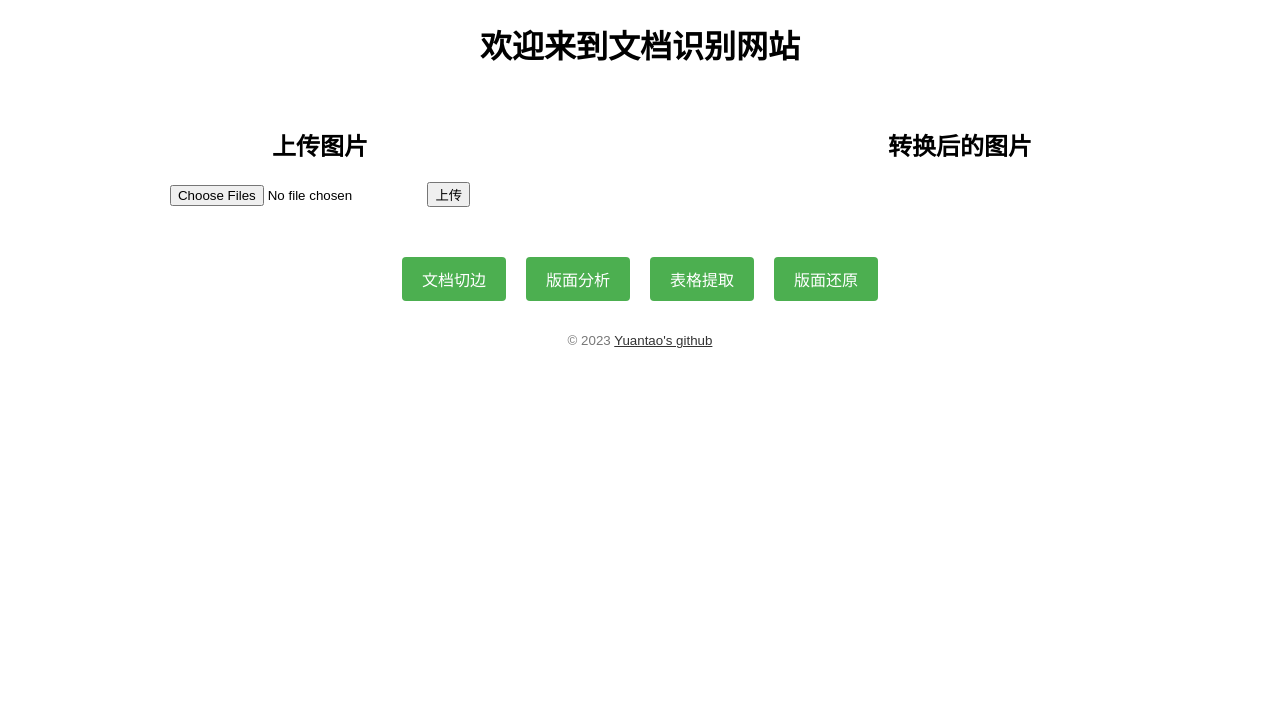
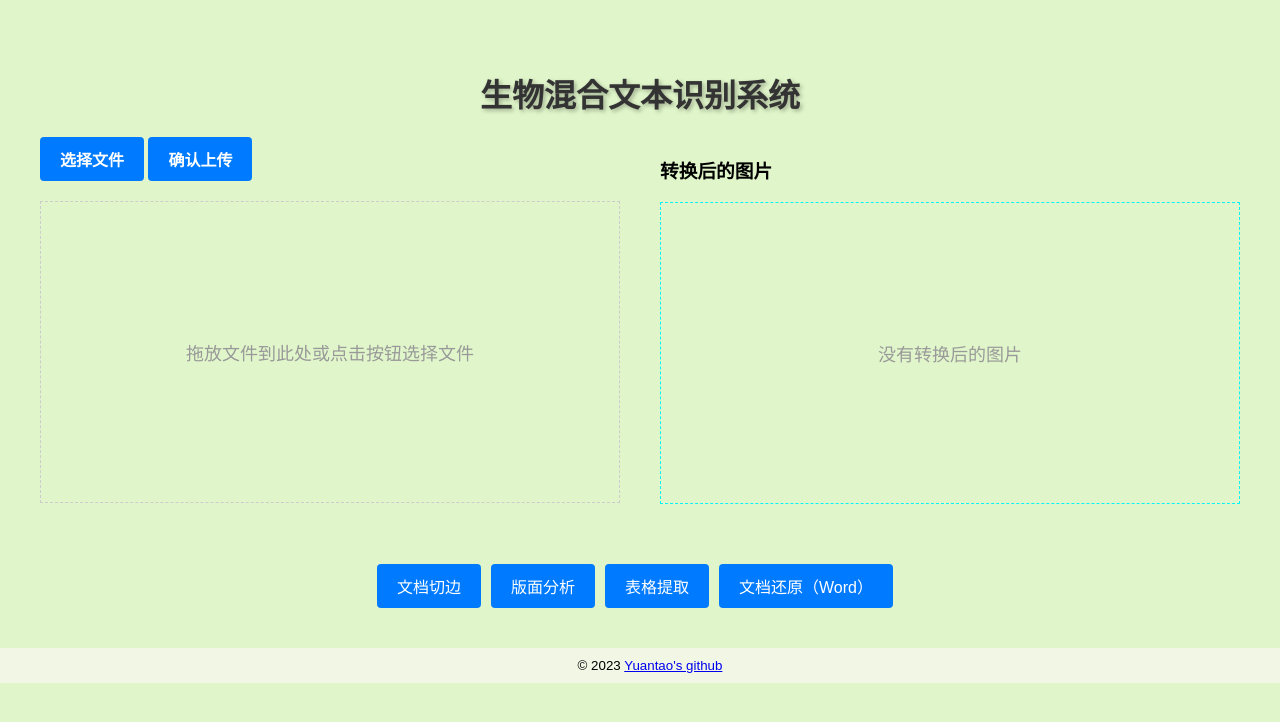
Before and after one commit to yuanyatao/my_flask, a Flask app: page / in a window 1280 px wide. Shown: the top 722 px of the page. Run offline with Flask 3, Linux system fonts and the light colour scheme.

Commit message:
优化网页布局1

```diff
--- a/app.py
+++ b/app.py
@@ -3,48 +3,58 @@ import os
 
 app = Flask(__name__)
 
-# 设置上传文件的保存目录
-app.config['UPLOAD_FOLDER'] = 'static/uploads'
-
-@app.route('/', methods=['GET', 'POST'])
+@app.route('/')
 def index():
-    if request.method == 'POST':
-        return upload()
     return render_template('index.html')
-
 
 @app.route('/upload', methods=['POST'])
 def upload():
-    # 获取上传的文件
-    uploaded_files = request.files.getlist('file')
+    if 'file' not in request.files:
+        return '没有选择文件'
 
-    # 创建保存文件的文件夹
-    if not os.path.exists(app.config['UPLOAD_FOLDER']):
-        os.makedirs(app.config['UPLOAD_FOLDER'])
+    file = request.files['file']
+    if file.filename == '':
+        return '没有选择文件'
 
-    filenames = []
-    for file in uploaded_files:
-        if file:
-            # 保存文件到服务器
-            filename = file.filename
-            file_path = os.path.join(app.config['UPLOAD_FOLDER'], filename)
-            file.save(file_path)
-            filenames.append(filename)
+    if file:
+        filename = file.filename
+        file.save(os.path.join('static/uploads', filename))
+        return render_template('index.html', filenames=get_filenames_from_folder('uploads'))
 
+@app.route('/process/button1', methods=['POST'])
+def process_button1():
+    filenames = get_filenames_from_folder('products')
+    # 处理按钮1的逻辑
     return render_template('index.html', filenames=filenames)
 
-@app.route('/process', methods=['POST'])
-def process():
-    action = request.form.get('action')
-    filename = request.form.get('filename')
+@app.route('/process/button2', methods=['POST'])
+def process_button2():
+    filenames = get_filenames_from_folder('products')
+    # 处理按钮2的逻辑
+    return render_template('index.html', filenames=filenames)
 
-    # 在这里添加相应按钮点击事件的处理逻辑
-    # 根据 action 的值进行相应的操作
+@app.route('/process/button3', methods=['POST'])
+def process_button3():
+    filenames = get_filenames_from_folder('products')
+    # 处理按钮3的逻辑
+    return render_template('index.html', filenames=filenames)
 
-    return render_template('index.html', filenames=[filename])
+@app.route('/process/button4', methods=['POST'])
+def process_button4():
+    filenames = get_filenames_from_folder('products')
+    # 处理按钮4的逻辑
+    return render_template('index.html', filenames=filenames)
+
+def get_filenames_from_folder(folder):
+    folder_path = os.path.join('static', folder)
+    filenames = []
+    for filename in os.listdir(folder_path):
+        if os.path.isfile(os.path.join(folder_path, filename)):
+            filenames.append(filename)
+    return filenames
 
 if __name__ == '__main__':
-    app.run(debug=True)
+    app.run()
 # from flask import Flask
 # from flask import url_for  #
 # from markupsafe import escape
--- a/static/css/style.css
+++ b/static/css/style.css
@@ -1,85 +1,181 @@
-/* 全局样式 */
+/* 基本样式 */
 body {
     font-family: Arial, sans-serif;
     margin: 0;
     padding: 0;
+    background: #e0f6ca;
   }
 
-h1, h2 {
+  .container {
+    max-width: 1200px;
+    margin: 0 auto;
+    padding: 20px;
+  }
+
+  h2 {
     text-align: center;
   }
 
-a {
+  h1{
+    font-family: "Segoe UI", Tahoma, Geneva, Verdana, sans-serif;
+    font-size: 32px;
     color: #333;
+    text-align: center;
+    margin-top: 50px;
+    text-shadow: 2px 2px 4px rgba(0, 0, 0, 0.3);
   }
-
-/* 上传部分样式 */
+  /* 上传图片部分样式 */
   .upload-section {
     display: flex;
     justify-content: center;
     align-items: flex-start;
-    margin-top: 30px;
+    flex-wrap: wrap; /* 添加 flex-wrap 属性 */
   }
 
-.left-section, .right-section {
-    width: 50%;
-    padding: 10px;
+  .top-section {
+    display: flex;
+    justify-content: space-between;
+    width: 100%;
+    margin-bottom: 20px;
+  }
+
+  .bottom-section {
+    display: flex;
+    justify-content: center;
+    align-items: center; /* 添加 align-items 属性 */
+    width: 100%;
+    margin-top: 20px;
   }
 
   .left-section {
+    flex: 1;
+    padding-right: 20px;
+  }
+
+  .right-section {
+    flex: 1;
+    padding-left: 20px;
+  }
+
+  form {
+    margin-bottom: 20px;
+  }
+
+  input[type="file"] {
+
+     display: none;/* 隐藏原始的文件上传按钮 */
+  }
+  .custom-file-upload,
+  .custom-file-select {
+  display: inline-block;
+  padding: 10px 20px;
+  font-size: 16px;
+  font-weight: bold;
+  text-align: center;
+  cursor: pointer;
+  background-color: #007bff;
+  color: #fff;
+  border: none;
+  border-radius: 4px;
+  transition: background-color 0.3s ease;
+}
+
+.custom-file-upload:hover,
+.custom-file-select:hover{
+  background-color: #6afa03;
+}
+  .upload-placeholder
+    {
+    border: 1px dashed #ccc;
+    height: 300px;
     display: flex;
-    flex-direction: column;
     align-items: center;
+    justify-content: center;
+  }
+  .conversion-placeholder {
+    border: 1px dashed #05f4f8;
+    height: 300px;
+    display: flex;
+    align-items:center;
+    justify-content: center;
+  }
+  .upload-placeholder p,
+  .conversion-placeholder p {
+    font-size: 18px;
+    color: #999;
+  }
+
+  .convert-img {
+    width: 200px;
+    height: 300px;
   }
 
   .image-queue {
     display: flex;
-    flex-wrap: nowrap;
-    overflow-x: auto;
-    max-height: 200px;
-    margin-top: 10px;
+    flex-wrap: wrap;
+    justify-content: flex-start;
   }
 
   .image-queue img {
+    width: 100px;
     height: 100px;
+    object-fit: cover;
     margin-right: 10px;
-    object-fit: cover;
+    margin-bottom: 10px;
   }
 
-.right-section img {
-    max-width: 100%;
-    height: auto;
-    margin-top: 10px;
+  /* 转换后的图片部分样式 */
+  .conversion-buttons {
+    display: flex;
+    justify-content: center;
+    margin-top: 20px;
   }
 
-/* 按钮样式 */
-.button-section {
-    display: flex;
-    justify-content: center;
-    margin-top: 30px;
+  .conversion-buttons form {
+    margin-right: 10px;
   }
 
-.action-button {
-    margin: 0 10px;
+  .conversion-buttons button {
     padding: 10px 20px;
     font-size: 16px;
-    background-color: #4CAF50;
+    background-color: #007bff;
     color: #fff;
     border: none;
     border-radius: 4px;
     cursor: pointer;
   }
 
-.action-button:hover {
-    background-color: #45a049;
+  .conversion-buttons button:hover {
+    background-color: #83fa03;
   }
 
-/* 页脚样式 */
-footer {
-    text-align: center;
-    margin-top: 30px;
+  .conversion-placeholder img {
+    max-width: 100%;
+    height: auto;
+    margin-bottom: 10px;
   }
 
-footer small {
-    color: #777;
+  .footer {
+    /* position: fixed; */
+    bottom: 0;
+    left: 0;
+    width: 100%;
+    background-color: #f2f6e5;
+    padding: 10px;
+    display: flex;
+    justify-content: center;
+    align-items: center;
   }
+
+  /* 响应式布局 */
+  @media (max-width: 768px) {
+    .upload-section {
+      flex-direction: column;
+    }
+
+    .left-section,
+    .right-section {
+      padding: 0;
+      margin-bottom: 20px;
+    }
+  }
--- a/templates/index.html
+++ b/templates/index.html
@@ -4,41 +4,112 @@
     <meta charset="utf-8">
     <link rel="stylesheet" href="{{ url_for('static', filename='css/style.css') }}" type="text/css">
     <link rel="icon" href="{{ url_for('static', filename='icon.jpg') }}">
-    <title>文档识别</title>
+    <title>生物混合文档识别</title>
 </head>
 <body>
-    <h1>欢迎来到文档识别网站</h1>
+    <div class="container">
+        <h1>生物混合文本识别系统</h1>
 
         <div class="upload-section">
+            <div class="top-section">
                 <div class="left-section">
-            <h2>上传图片</h2>
-            <form method="post" enctype="multipart/form-data">
-                <input type="file" name="file" multiple>
-                <input type="submit" value="上传">
+                    <form action="{{ url_for('upload') }}" method="POST" enctype="multipart/form-data">
+                        <label for="file-select" class="custom-file-select">
+                            <input type="file" id="file-select" name="file" accept="image/*">
+                            选择文件
+                        </label>
+                        <label for="confirm-upload" class="custom-file-upload">
+                            <input type="submit" id="confirm-upload" name="submit" style="display: none;">
+                            确认上传
+                        </label>
+
                     </form>
+                    <div class="upload-placeholder" id="upload-area">
+                        <p>拖放文件到此处或点击按钮选择文件</p>
+                    </div>
+                    <script>
+                        var uploadArea = document.getElementById('upload-area');
+
+                        uploadArea.addEventListener('dragover', function(event) {
+                            event.preventDefault();
+                            uploadArea.classList.add('drag-over');
+                        });
+
+                        uploadArea.addEventListener('dragenter', function(event) {
+                            event.preventDefault();
+                            uploadArea.classList.add('drag-over');
+                        });
+
+                        uploadArea.addEventListener('dragleave', function(event) {
+                            event.preventDefault();
+                            uploadArea.classList.remove('drag-over');
+                        });
+
+                        uploadArea.addEventListener('drop', function(event) {
+                            event.preventDefault();
+                            uploadArea.classList.remove('drag-over');
+
+                            // 处理拖放的文件
+                            var files = event.dataTransfer.files;
+                            uploadFiles(files);
+                        });
+
+                        function uploadFiles(files) {
+                            var formData = new FormData();
+
+                            for (var i = 0; i < files.length; i++) {
+                                formData.append('file', files[i]);
+                            }
+
+                            var request = new XMLHttpRequest();
+                            request.open('POST', '/upload'); //
+                            request.send(formData);
+                        }
+                    </script>
                     <div class="image-queue">
-                {% if filename %}
-                    <img src="{{ url_for('static', filename=filename) }}" alt="上传图片">
+                        {% for filename in filenames %}
+                            <img src="{{ url_for('static', filename='uploads/' + filename) }}" alt="{{ filename }}">
+                        {% endfor %}
+                    </div>
+                </div>
+
+                <div class="right-section">
+                    <h3>转换后的图片</h3>
+                    <div class="conversion-placeholder">
+                        {% if filenames %}
+                            {% for filename in filenames %}
+                                {% if loop.index == 1 %}
+                                    <img class="convert-img" src="{{ url_for('static', filename='uploads/' + filename) }}" alt="{{ filename }}">
+                                {% endif %}
+                            {% endfor %}
+                        {% else %}
+                            <p>没有转换后的图片</p>
                         {% endif %}
                     </div>
                 </div>
-        <div class="right-section">
-            <h2>转换后的图片</h2>
-            {% if filename %}
-                <img src="{{ url_for('static', filename=filename) }}" alt="转换后的图片">
-            {% endif %}
+            </div>
+
+            <div class="bottom-section">
+                <div class="conversion-buttons">
+                    <form action="{{ url_for('process_button1') }}" method="POST">
+                        <button type="submit">文档切边</button>
+                    </form>
+                    <form action="{{ url_for('process_button2') }}" method="POST">
+                        <button type="submit">版面分析</button>
+                    </form>
+                    <form action="{{ url_for('process_button3') }}" method="POST">
+                        <button type="submit">表格提取</button>
+                    </form>
+                    <form action="{{ url_for('process_button4') }}" method="POST">
+                        <button type="submit">文档还原（Word）</button>
+                    </form>
                 </div>
             </div>
-
-    <div class="button-section">
-        <button class="action-button">文档切边</button>
-        <button class="action-button">版面分析</button>
-        <button class="action-button">表格提取</button>
-        <button class="action-button">版面还原</button>
         </div>
-
-    <footer>
+    </div>
+</body>
+<footer class="footer">
     <small>&copy; 2023 <a href="https://github.com/yuanyatao/my_flask">Yuantao's github</a></small>
 </footer>
-</body>
+
 </html>
```
Also changed, not shown: static/uploads/13989254_水生生物学 第 2 版_19.jpg (deleted), static/uploads/Snipaste_2023-08-14_12-11-36.jpg (added), static/uploads/鱼类的主要特征_Robin_05.jpg (added). Lines whose indentation alone changed are shown as unchanged.
